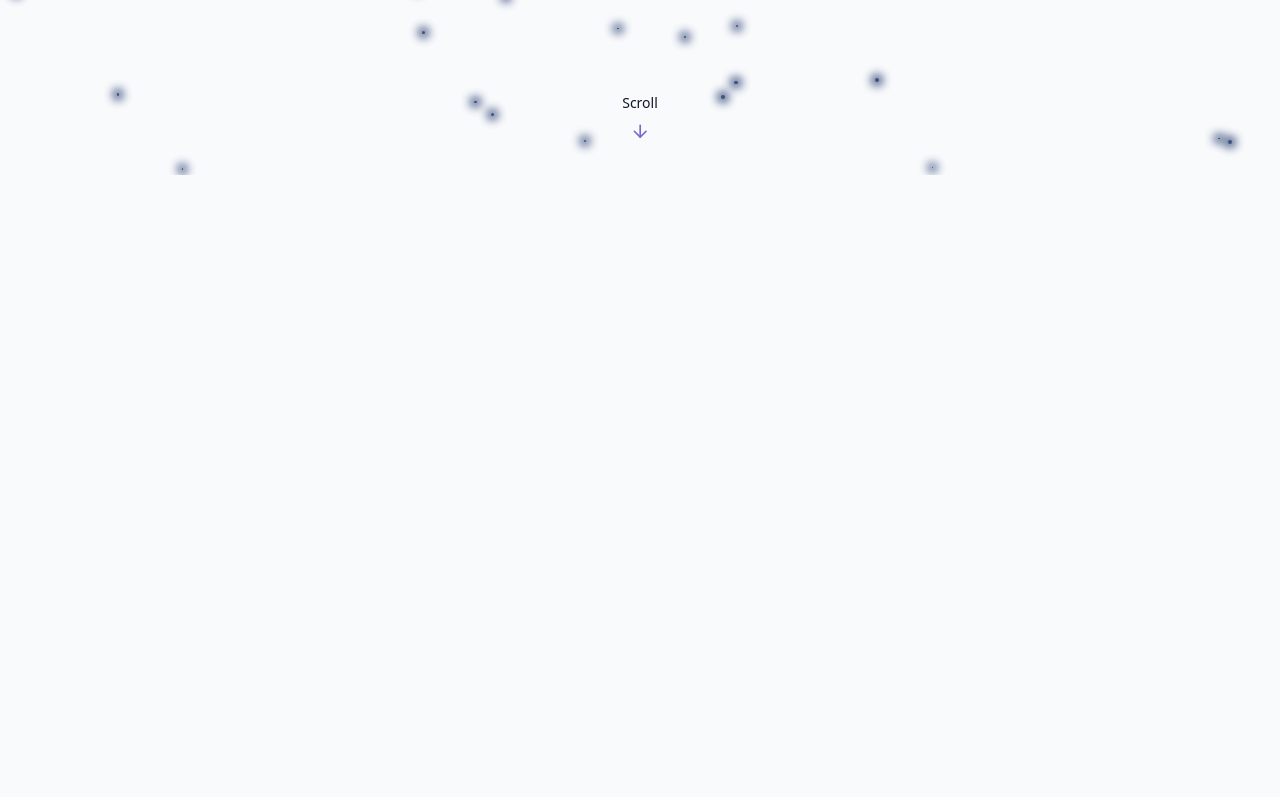
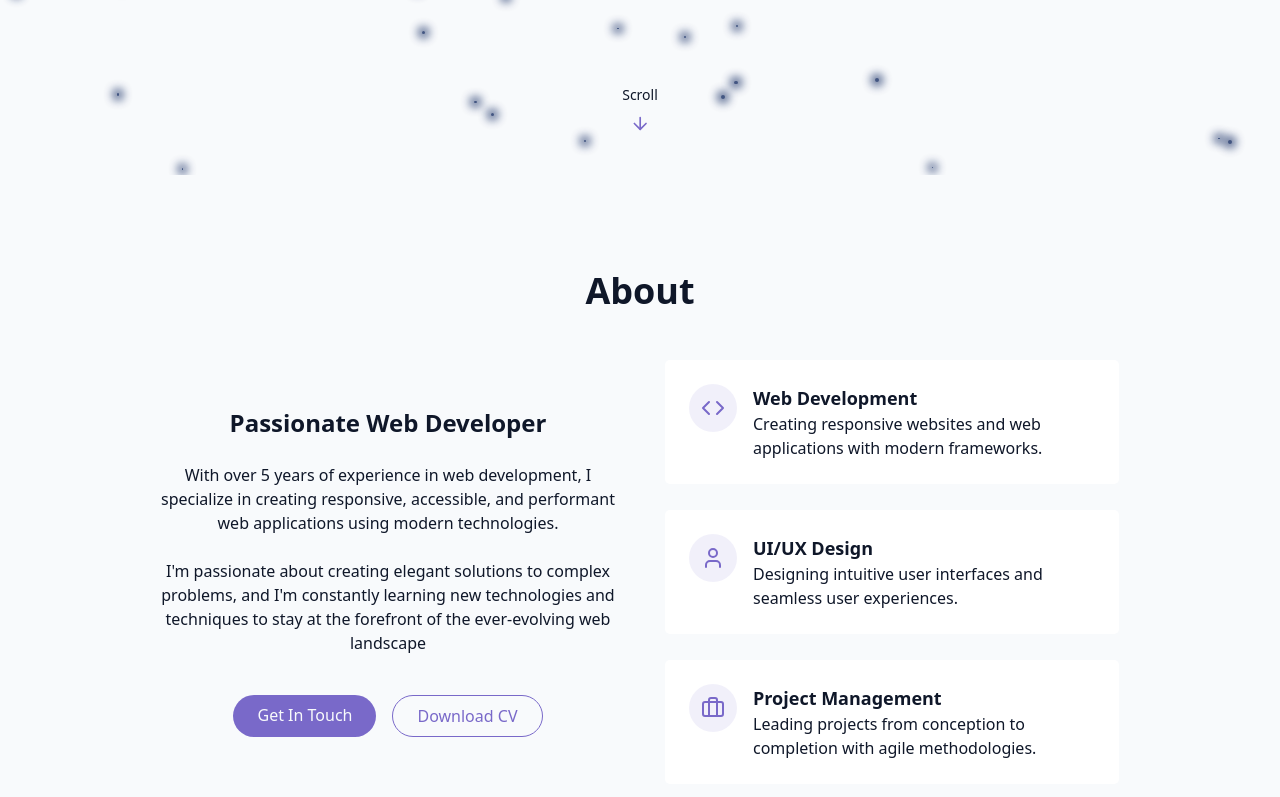
Before and after one commit to olaszb/purgalo-portfolio, a React (Vite) app: page / in a window 1280 px wide. Shown: the part 625-1422 px from the top of the page. Before the commit the page ends 800 px from the top, so only its background shows below. Built offline with nearby package versions, Linux system fonts and the light colour scheme.

Commit message:
Created and finished the about me section

```diff
--- a/src/components/AboutSection.jsx
+++ b/src/components/AboutSection.jsx
@@ -1,5 +1,86 @@
-
+import { Briefcase, Code, User } from "lucide-react";
 
 export const AboutSection = () => {
-    return <div></div>
-}
+  return (
+    <section id="about" className="py-24 px-4 relative">
+      <div className="container mx-auto max-w-5xl">
+        <h2 className="text-3xl md:text-4xl font-bold mb-12 text-center">
+          About <span className="text-primary"></span>
+        </h2>
+
+        <div className="grid grid-cols-1 md:grid-cols-2 gap-12 items-center">
+          <div className="space-y-6">
+            <h3 className="text-2xl font-semibold">Passionate Web Developer</h3>
+
+            <p className="text-muted-foreground">
+              With over 5 years of experience in web development, I specialize
+              in creating responsive, accessible, and performant web
+              applications using modern technologies.
+            </p>
+            <p className="text-muted-foreground">
+              I'm passionate about creating elegant solutions to complex
+              problems, and I'm constantly learning new technologies and
+              techniques to stay at the forefront of the ever-evolving web
+              landscape
+            </p>
+
+            <div className="flex flex-col sm:flex-row gap-4 pt-4 justify-center">
+              <a className="cosmic-button" href="#contact">
+                Get In Touch
+              </a>
+              <a
+                className="px-6 py-2 rounded-full border border-primary text-primary hover:bg-primary/10 transition-colors duration-300"
+                href=""
+              >
+                Download CV
+              </a>
+            </div>
+          </div>
+
+          <div className="grid grid-cols-1 gap-6">
+            <div className="gradient-border p-6 card-hover">
+              <div className="flex items-start gap-4">
+                <div className="p-3 rounded-full bg-primary/10">
+                  <Code className="h-6 w-6 text-primary" />
+                </div>
+                <div className="text-left">
+                  <h4 className="font-semibold text-lg">Web Development</h4>
+                  <p className="text-muted-foreground">
+                    Creating responsive websites and web applications with
+                    modern frameworks.
+                  </p>
+                </div>
+              </div>
+            </div>
+            <div className="gradient-border p-6 card-hover">
+              <div className="flex items-start gap-4">
+                <div className="p-3 rounded-full bg-primary/10">
+                  <User className="h-6 w-6 text-primary" />
+                </div>
+                <div className="text-left">
+                  <h4 className="font-semibold text-lg">UI/UX Design</h4>
+                  <p className="text-muted-foreground">
+                    Designing intuitive user interfaces and seamless user experiences.
+                  </p>
+                </div>
+              </div>
+            </div>
+            <div className="gradient-border p-6 card-hover">
+              <div className="flex items-start gap-4">
+                <div className="p-3 rounded-full bg-primary/10">
+                  <Briefcase className="h-6 w-6 text-primary" />
+                </div>
+                <div className="text-left">
+                  <h4 className="font-semibold text-lg">Project Management</h4>
+                  <p className="text-muted-foreground">
+                    Leading projects from conception to completion with agile methodologies.
+                  </p>
+                </div>
+              </div>
+            </div>
+          </div>
+        </div>
+      </div>
+    </section>
+  );
+};
```
